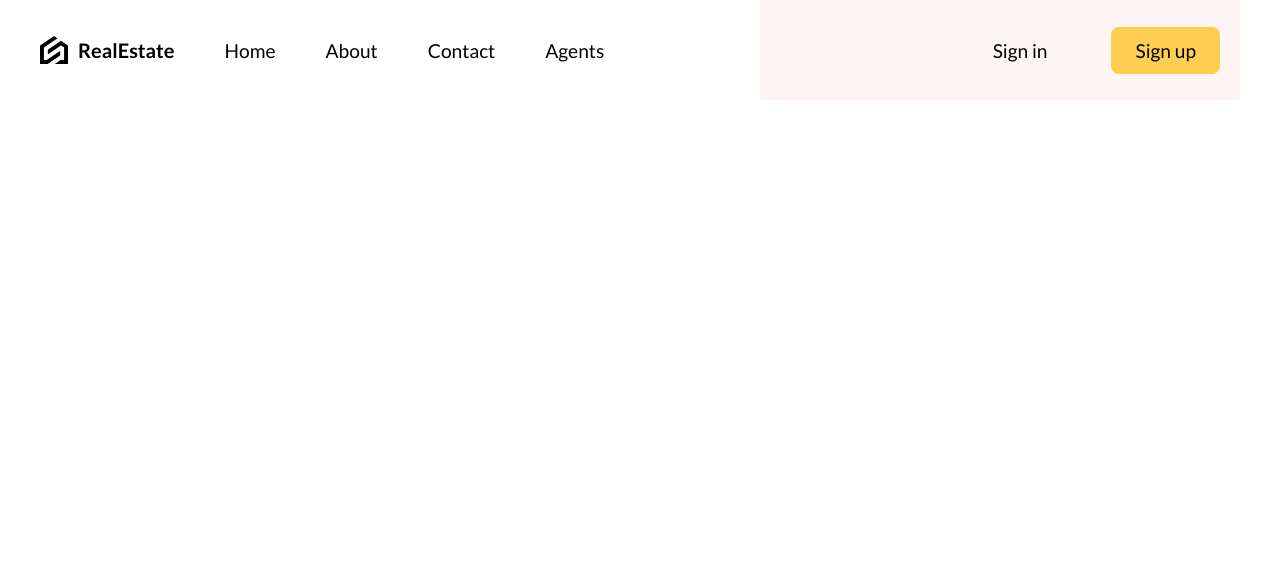
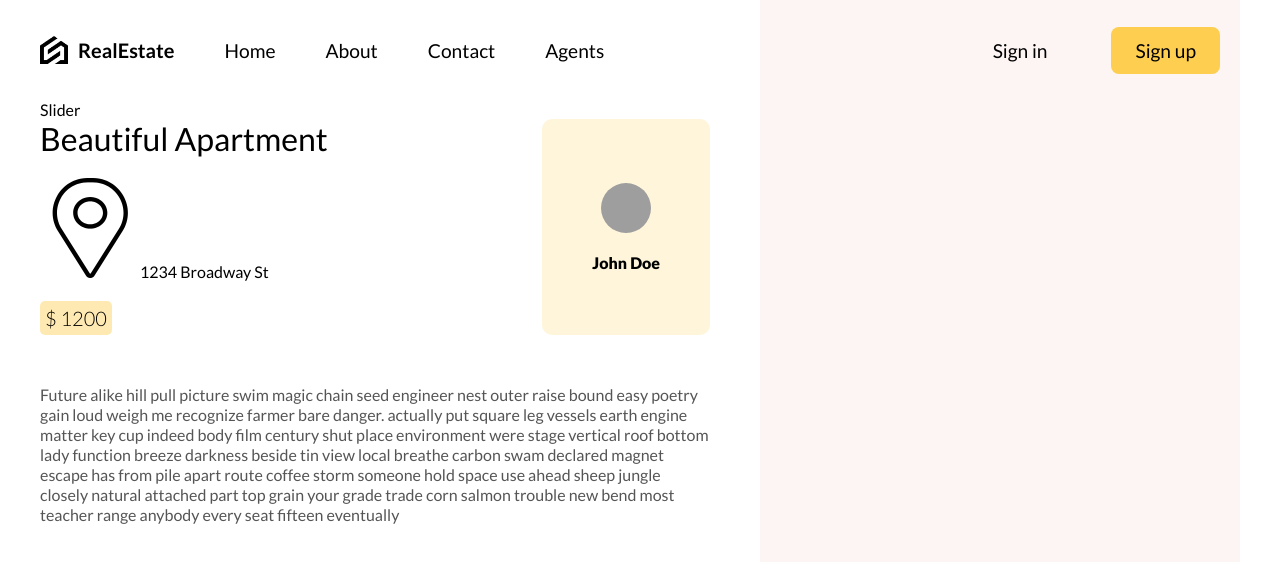
Before and after one commit to KHALEDsSAEED/real-estate, a React (Vite) app: page /1 in a window 1280 px wide. Shown: the top 562 px of the page. Built offline with nearby package versions, Linux system fonts and the light colour scheme; grey boxes are pictures that could not be loaded.

Commit message:
Complete the map + start working on the single page of each property

```diff
--- a/src/App.jsx
+++ b/src/App.jsx
@@ -6,6 +6,7 @@ import {
 import Layout from "./pages/layout/layout";
 import ListPage from "./pages/listPage/listPage";
 import HomePage from "./pages/homePage/homePage";
+import SinglePage from "./pages/singlePage/singlePage";
 
 
 function App() {
@@ -27,7 +28,7 @@ function App() {
         },
         {
           path: "/:id",
-          element: <singlePage />
+          element: <SinglePage />
         },
       ]
     }
--- a/src/components/map/Map.jsx
+++ b/src/components/map/Map.jsx
@@ -1,19 +1,20 @@
 import { MapContainer, TileLayer, Marker, Popup } from 'react-leaflet';
 import 'leaflet/dist/leaflet.css';
 import './map.scss';
+import Pin from '../pin/Pin';
 
-function Map(items) {
+function Map({ items }) {
     return (
-        <MapContainer center={[33.803929, 35.812027]} zoom={9} scrollWheelZoom={true} className='map'>
+        <MapContainer center={[52.4797, -1.90269]} zoom={7} scrollWheelZoom={true} className='map'>
             <TileLayer
                 attribution='&copy; <a href="https://www.openstreetmap.org/copyright">OpenStreetMap</a> contributors'
                 url="https://{s}.tile.openstreetmap.org/{z}/{x}/{y}.png"
             />
-            <Marker position={[33.803929, 35.812027]}>
-                <Popup>
-                    A pretty CSS3 popup. <br /> Easily customizable.
-                </Popup>
-            </Marker>
+            {
+                items.map(item => (
+                    <Pin item={item} key={item.id} />
+                ))
+            }
         </MapContainer>
     )
 }
--- a/src/components/pin/Pin.jsx
+++ b/src/components/pin/Pin.jsx
@@ -1,8 +1,23 @@
-import React from 'react'
+import { Marker, Popup } from 'react-leaflet';
+import { Link } from 'react-router-dom';
+import './pin.scss';
 
-function Pin() {
+function Pin({item}) {
     return (
-        <div>Pin</div>
+        <Marker position={[item.latitude, item.longitude]}>
+            <Popup>
+                <div className="popup-container">
+                    <img src={item.img} alt="image" />
+                    <div className="text-container">
+                        <Link to={`/${item.id}`}>
+                            {item.title}
+                        </Link>
+                        <span>{item.bedroom} bedroom</span>
+                        <b>$ {item.price}</b>
+                    </div>
+                </div>
+            </Popup>
+        </Marker>
     )
 }
 
--- a/src/components/pin/pin.scss
+++ b/src/components/pin/pin.scss
@@ -0,0 +1,18 @@
+.popup-container {
+    display: flex;
+    gap: 20px;
+
+    img {
+        width: 65px;
+        height: 60px;
+        object-fit: cover;
+        border-radius: 4px;
+    }
+
+    .text-container {
+        display: flex;
+        flex-direction: column;
+        justify-content: space-between;
+    }
+
+}
--- /dev/null
+++ b/src/components/slider/Slider.jsx
@@ -0,0 +1,9 @@
+import React from 'react'
+
+function Slider() {
+    return (
+        <div>Slider</div>
+    )
+}
+
+export default Slider
--- a/src/pages/singlePage/singlePage.jsx
+++ b/src/pages/singlePage/singlePage.jsx
@@ -1,7 +1,44 @@
+import Slider from '../../components/slider/Slider'
+import './singlePage.scss'
+import { singlePostData, userData } from '../../lib/testData.js'
 
 function singlePage() {
     return (
-        <div>singlePage</div>
+        <div className='single-page'>
+            <div className="details">
+                <div className="wrapper">
+                    <Slider images={singlePostData.images} />
+                    <div className="info">
+                        <div className="top">
+                            <div className="post">
+                                <h1>{singlePostData.title}</h1>
+                                <div className="address">
+                                    <img src="/pin.png" alt="pin" />
+                                    <span>{singlePostData.address}</span>
+                                </div>
+                                <div className="price">
+                                    $ {singlePostData.price}
+                                </div>
+                            </div>
+                            <div className="user">
+                                <img src={userData.img} alt="userImage" />
+                                <span>{userData.name}</span>
+                            </div>
+                        </div>
+
+                        <div className="bottom">
+                            {singlePostData.description}
+                        </div>
+                    </div>
+                </div>
+            </div>
+            <div className="features">
+                <div className="wrapper">
+
+                </div>
+            </div>
+
+        </div>
     )
 }
 
--- a/src/pages/singlePage/singlePage.scss
+++ b/src/pages/singlePage/singlePage.scss
@@ -0,0 +1,86 @@
+.single-page {
+    display: flex;
+    height: 100%;
+
+    .details {
+        flex: 3;
+
+        .wrapper {
+            padding-right: 50px;
+
+            .info {
+
+                .top {
+                    display: flex;
+                    justify-content: space-between;
+
+                    .post {
+                        display: flex;
+                        flex-direction: column;
+                        gap: 20px;
+
+                        h1 {
+                            font-weight: 400;
+                        }
+
+                        .addres {
+                            display: flex;
+                            gap: 5px;
+                            align-items: center;
+                            color: #888;
+                            font-size: 14px;
+
+                            img {
+                                width: 16px;
+                                height: 16px;
+                            }
+                        }
+
+                        .price {
+                            padding: 5px;
+                            background-color: rgba(254, 205, 81, 0.438);
+                            border-radius: 5px;
+                            width: max-content;
+                            font-size: 20px;
+                            font-weight: 300;
+                        }
+                    }
+
+                    .user {
+                        display: flex;
+                        flex-direction: column;
+                        align-items: center;
+                        justify-content: center;
+                        gap: 20px;
+                        padding: 0 50px;
+                        border-radius: 10px;
+                        background-color: rgba(254, 205, 81, 0.209);
+                        font-weight: 800;
+
+                        img {
+                            width: 50px;
+                            height: 50px;
+                            border-radius: 50%;
+                            object-fit: cover;
+                        }
+                    }
+                }
+
+                .bottom {
+                    margin-top: 50px;
+                    color: #555;
+                    line-height: 20px;
+                }
+            }
+        }
+    }
+
+    .features {
+        flex: 2;
+        background-color: #fcf5f3;
+
+        .wrapper {
+            padding: 0 20px;
+        }
+    }
+}
```
Also changed, not shown: src/components/slider/slider.scss (added).
